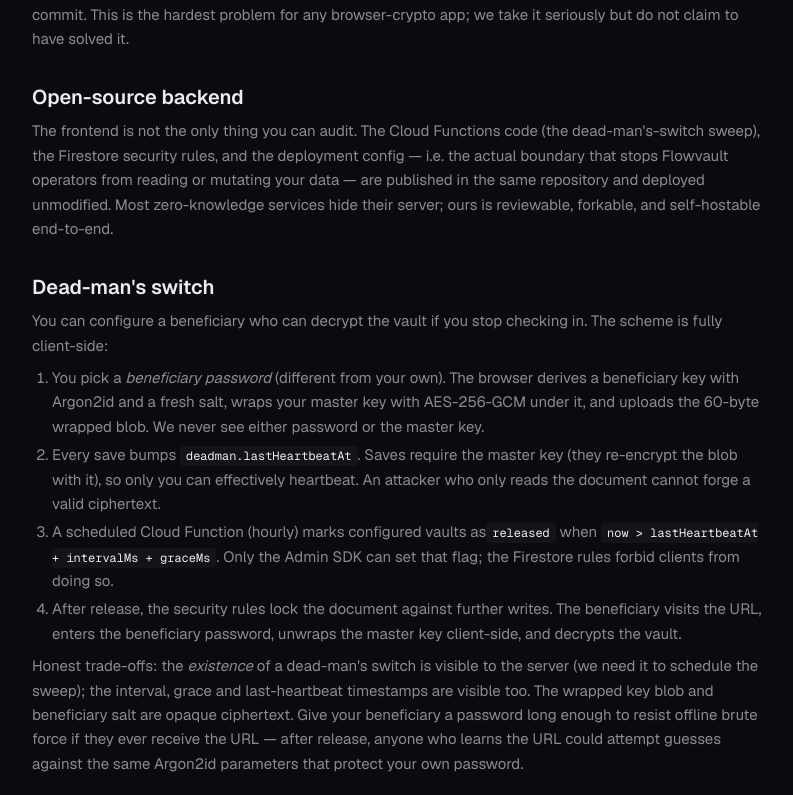
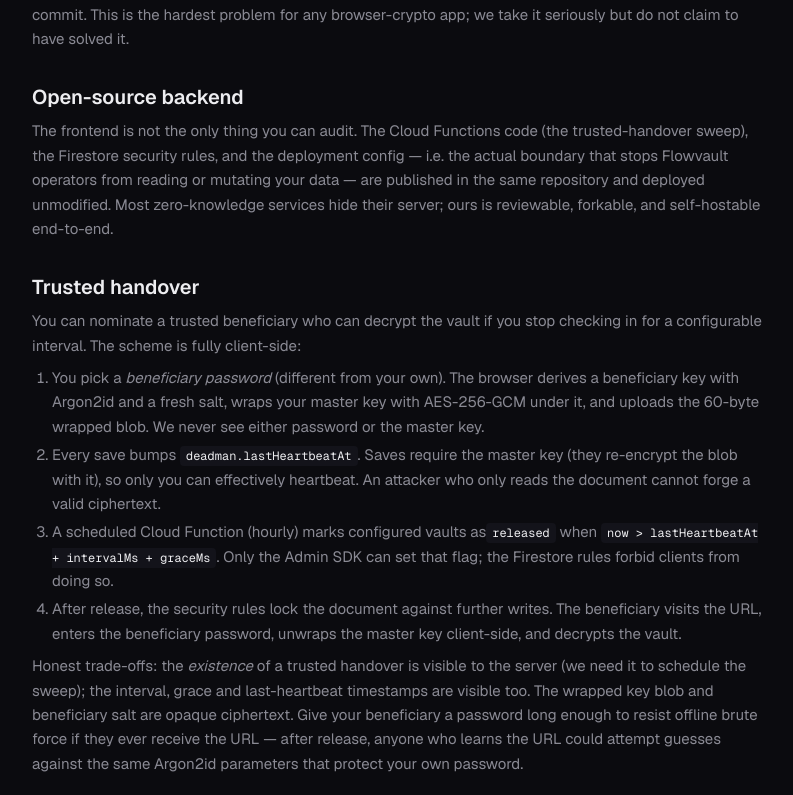
Before and after one commit to Flowdesktech/flowvault, a Next.js app: page /security in a window 1280 px wide. Shown: the part 1865-2660 px from the top of the page, without its empty margins (240-1033 px from the left). Built offline with nearby package versions, Linux system fonts and the light colour scheme; no server answers.

Commit message:
fix: trusted handover texts

```diff
--- a/src/app/faq/page.tsx
+++ b/src/app/faq/page.tsx
@@ -5,9 +5,9 @@
 import { DONATE_PATH, APP_URL } from "@/lib/config";
 
 const FAQ_TITLE =
-  "FAQ — Flowvault: encrypted online notepad, dead-man's switch, time-locked notes, Encrypted Send, encrypted backup & restore; ProtectedText / Standard Notes / CryptPad / Privnote / Bitwarden Send alternative";
+  "FAQ — Flowvault: encrypted online notepad, trusted handover to a beneficiary, time-locked notes, Encrypted Send, encrypted backup & restore; ProtectedText / Standard Notes / CryptPad / Privnote / Bitwarden Send alternative";
 const FAQ_DESCRIPTION =
-  "Honest answers about Flowvault: how plausible-deniability hidden volumes work, how the dead-man's switch releases a vault to a beneficiary if you stop checking in, how drand-backed time-locked notes keep messages sealed until a future date, how Encrypted Send creates self-destructing one-time links with view caps and optional passwords, how zero-knowledge .fvault backup and restore let you migrate or self-host without decrypting anything server-side, and how Flowvault compares to ProtectedText, Standard Notes, CryptPad, Privnote, OneTimeSecret, PrivateBin, Yopass, Notesnook, Joplin, Obsidian, Bitwarden Send, 1Password Share, and Skiff Notes.";
+  "Honest answers about Flowvault: how plausible-deniability hidden volumes work, how the trusted handover releases a vault to a beneficiary if you stop checking in, how drand-backed time-locked notes keep messages sealed until a future date, how Encrypted Send creates self-destructing one-time links with view caps and optional passwords, how zero-knowledge .fvault backup and restore let you migrate or self-host without decrypting anything server-side, and how Flowvault compares to ProtectedText, Standard Notes, CryptPad, Privnote, OneTimeSecret, PrivateBin, Yopass, Notesnook, Joplin, Obsidian, Bitwarden Send, 1Password Share, and Skiff Notes.";
 
 export const metadata: Metadata = {
   title: FAQ_TITLE,
@@ -24,7 +24,13 @@
     "Yopass alternative",
     "Bitwarden Send alternative",
     "1Password Share alternative",
+    "trusted handover notepad",
+    "vault inheritance",
+    "beneficiary access encrypted notes",
     "dead man's switch notepad",
+    "dead man's switch notes",
+    "inactivity-triggered release encrypted notes",
+    "emergency access encrypted notes",
     "time-locked notes",
     "drand tlock",
     "plausible deniability notes",
@@ -520,7 +526,7 @@
 
 const FEATURES: QA[] = [
   {
-    q: "What is the dead-man's switch?",
+    q: "What is the trusted handover?",
     a: (
       <>
         An opt-in way to say: &ldquo;if I stop checking in for X days, let
@@ -537,14 +543,14 @@
     ),
   },
   {
-    q: "Is the dead-man's switch zero-knowledge too?",
+    q: "Is the trusted handover zero-knowledge too?",
     a: (
       <>
         The cryptography is, yes &mdash; the server never sees the
         beneficiary password, the master key, or the plaintext. We do
         <em> acknowledge</em> two visible side-effects we can&apos;t avoid
         without losing the ability to schedule the release: the{" "}
-        <Strong>existence</Strong> of a switch on the vault, and the{" "}
+        <Strong>existence</Strong> of a handover on the vault, and the{" "}
         interval / grace / last-heartbeat metadata. The wrapped key and
         beneficiary salt themselves are opaque ciphertext.
       </>
@@ -562,12 +568,12 @@
         with any password-only zero-knowledge notepad, and the defense we
         plan to add is a Cloud Function that requires a proof of master-key
         knowledge for writes). But they can&apos;t secretly keep the
-        deadman alive.
+        handover from firing.
       </>
     ),
   },
   {
-    q: "Can I cancel a dead-man's switch?",
+    q: "Can I cancel a trusted handover?",
     a: (
       <>
         While it&apos;s still active (not released yet): yes, any time,
@@ -582,36 +588,39 @@
     ),
   },
   {
-    q: "What happens to my other hidden notebooks when the switch fires?",
+    q: "What happens to my other hidden notebooks when the handover fires?",
     a: (
       <>
         Only the notebook that belongs to the master key you wrapped is
         exposed to the beneficiary &mdash; by design. The other slots in
         the vault (decoys, or notebooks under other passwords) stay as
         random-looking bytes that the beneficiary has no key for. If you
-        care about this, configure the switch from a <em>decoy</em>{" "}
+        care about this, configure the handover from a <em>decoy</em>{" "}
         notebook&apos;s session rather than from your primary one.
       </>
     ),
   },
   {
-    q: "Do Standard Notes / ProtectedText / Privnote have a dead-man's switch?",
+    q: "Do Standard Notes / ProtectedText / Privnote have a trusted handover?",
     a: (
       <>
         Not out of the box. Standard Notes has paid cloud sharing but not a
         time-triggered release mechanism. ProtectedText, Privnote,
         CryptPad, and most &ldquo;zero-knowledge notepad&rdquo; services
         have no concept of inheritance &mdash; forget or lose the password
-        and the data is gone. Flowvault ships the switch as a first-class,
-        client-side feature.
+        and the data is gone. Bitwarden&apos;s <em>Emergency Access</em>{" "}
+        feature is the closest mainstream analog, but it requires accounts
+        on both sides and is gated behind a paid plan. Flowvault ships the
+        trusted handover as a first-class, client-side, account-less
+        feature.
       </>
     ),
   },
   {
-    q: "Time-locked notes — are those the same as the dead-man's switch?",
+    q: "Time-locked notes — are those the same as the trusted handover?",
     a: (
       <>
-        No, they&apos;re complementary. The dead-man&apos;s switch uses a
+        No, they&apos;re complementary. The trusted handover uses a
         password-wrapped key that a <em>server</em> unveils after a
         timeout. Time-locked notes use the <Strong>drand</Strong> public
         randomness beacon&apos;s threshold BLS signatures as the unlock
@@ -1019,7 +1028,7 @@
     a: (
       <>
         Yes. The whole stack &mdash; Next.js frontend, Cloud Functions
-        (the dead-man&apos;s-switch sweep and the Encrypted Send read
+        (the trusted-handover release sweep and the Encrypted Send read
         path), and Firestore security rules &mdash; is in one public
         repository. Bring your own Firebase project, deploy the rules
         and Functions, point the frontend at it, and drop a{" "}
@@ -1125,8 +1134,8 @@
         the vault for long-form notes. The file is ~680 KiB regardless
         of how much you&apos;ve written (fixed-size ciphertext), so
         storing many snapshots is cheap. Some users pair this with a
-        dead-man&apos;s switch: the backup protects against data loss,
-        the switch against you being unable to unlock it.
+        trusted handover: the backup protects against data loss,
+        the handover against you being unable to unlock it.
       </>
     ),
   },
@@ -1149,8 +1158,8 @@
             <Strong>Frontend</Strong> (Next.js, all UI + client-side crypto)
           </li>
           <li>
-            <Strong>Cloud Functions</Strong> (dead-man&apos;s-switch
-            sweep). You can read exactly what server-side code runs on
+            <Strong>Cloud Functions</Strong> (the trusted-handover
+            release sweep). You can read exactly what server-side code runs on
             your behalf &mdash; there is no hidden server process.
           </li>
           <li>
@@ -1369,8 +1378,8 @@
         </h1>
         <p className="mt-3 text-muted">
           Questions we get (or expect to get) about our zero-knowledge
-          encrypted notepad, the dead-man&apos;s switch, drand-backed
-          time-locked notes, Encrypted Send,{" "}
+          encrypted notepad, the trusted handover to a beneficiary,
+          drand-backed time-locked notes, Encrypted Send,{" "}
           <Code>.fvault</Code> encrypted backups and restore, and how
           Flowvault compares to ProtectedText, Standard Notes,
           CryptPad, and other alternatives. If yours isn&apos;t here,
@@ -1384,7 +1393,7 @@
         />
         <Section title="Security" items={SECURITY} />
         <Section
-          title="Dead-man's switch & time-locked notes"
+          title="Trusted handover & time-locked notes"
           items={FEATURES}
         />
         <Section title="Using Flowvault" items={USAGE} />
--- a/src/app/layout.tsx
+++ b/src/app/layout.tsx
@@ -63,6 +63,9 @@
     "fvault backup file",
     "export encrypted notes",
     "self-host encrypted notepad",
+    "trusted handover notes",
+    "dead man's switch notepad",
+    "beneficiary access encrypted notes",
     "Flowvault",
     "Flowdesk",
   ],
--- a/src/app/opengraph-image.tsx
+++ b/src/app/opengraph-image.tsx
@@ -101,7 +101,7 @@
           }}
         >
           Zero-knowledge encrypted notepad with plausible deniability, a
-          dead-man&apos;s switch, and drand time-locked notes. Fully
+          trusted handover, and drand time-locked notes. Fully
           open-source.
         </div>
 
--- a/src/app/page.tsx
+++ b/src/app/page.tsx
@@ -48,7 +48,7 @@
       url: APP_URL,
       name: "Flowvault",
       description:
-        "Zero-knowledge encrypted notepad with plausible deniability, a dead-man's switch, drand-backed time-locked notes, self-destructing Encrypted Send, and .fvault encrypted backup & restore.",
+        "Zero-knowledge encrypted notepad with plausible deniability, a trusted handover to a beneficiary, drand-backed time-locked notes, self-destructing Encrypted Send, and .fvault encrypted backup & restore.",
       publisher: { "@id": `${APP_URL}/#organization` },
       inLanguage: "en",
     },
@@ -59,14 +59,14 @@
       operatingSystem: "Web",
       url: APP_URL,
       description:
-        "An open-source zero-knowledge encrypted online notepad. Argon2id + AES-256-GCM, plausible-deniability hidden volumes, multi-notebook tabs per password, a client-wrapped dead-man's switch, drand-backed time-locked notes, self-destructing Encrypted Send, and a .fvault encrypted backup format that round-trips every slot without decrypting anything server-side.",
+        "An open-source zero-knowledge encrypted online notepad. Argon2id + AES-256-GCM, plausible-deniability hidden volumes, multi-notebook tabs per password, a client-wrapped trusted handover that releases the vault to a beneficiary if you stop checking in, drand-backed time-locked notes, self-destructing Encrypted Send, and a .fvault encrypted backup format that round-trips every slot without decrypting anything server-side.",
       offers: { "@type": "Offer", price: "0", priceCurrency: "USD" },
       featureList: [
         "Client-side Argon2id key derivation",
         "AES-256-GCM authenticated encryption",
         "Plausible-deniability hidden-volume format",
         "Multi-notebook tabs per password (all inside one encrypted slot)",
-        "Client-wrapped dead-man's switch",
+        "Client-wrapped trusted handover that releases to a beneficiary if you stop checking in",
         "Drand-backed time-locked notes",
         "Encrypted Send: self-destructing, view-capped one-time notes",
         "Zero-knowledge .fvault backup and restore (migrate or self-host without decrypting server-side)",
@@ -129,8 +129,8 @@
           />
           <Feature
             icon={<Clock size={18} />}
-            title="Dead-man's switch"
-            body="Arm a vault to auto-release to a beneficiary password if you stop checking in. Wrapped key is client-side; release is server-scheduled."
+            title="Trusted handover"
+            body="Pick a beneficiary and a check-in cadence. If you go quiet past the interval, a hand-wrapped key unlocks the vault for them — and nobody sooner."
           />
           <Feature
             icon={<Clock size={18} />}
@@ -351,7 +351,7 @@
                   oursGood
                 />
                 <Row
-                  label="Dead-man's switch"
+                  label="Trusted handover to a beneficiary"
                   ours="Yes"
                   theirs={<X className="inline" size={14} />}
                   oursGood
--- a/src/app/security/page.tsx
+++ b/src/app/security/page.tsx
@@ -5,7 +5,7 @@
 const SEC_TITLE =
   "Security & threat model — Argon2id, AES-GCM, hidden volumes, drand tlock, Encrypted Send";
 const SEC_DESCRIPTION =
-  "Flowvault's threat model and crypto primitives: Argon2id key derivation, AES-256-GCM authenticated encryption, hidden-volume plausible deniability, a client-wrapped dead-man's switch, drand-backed time-locked notes, and Encrypted Send self-destructing one-time links. Written honestly, with the limits spelled out.";
+  "Flowvault's threat model and crypto primitives: Argon2id key derivation, AES-256-GCM authenticated encryption, hidden-volume plausible deniability, a client-wrapped trusted handover to a beneficiary, drand-backed time-locked notes, and Encrypted Send self-destructing one-time links. Written honestly, with the limits spelled out.";
 
 export const metadata: Metadata = {
   title: SEC_TITLE,
@@ -18,6 +18,9 @@
     "plausible deniability hidden volumes",
     "drand tlock time lock",
     "zero knowledge architecture",
+    "dead man's switch",
+    "trusted handover",
+    "encrypted notes beneficiary",
   ],
   alternates: { canonical: "/security" },
   openGraph: {
@@ -170,7 +173,7 @@
         <H2>Open-source backend</H2>
         <p className="mt-2 text-muted">
           The frontend is not the only thing you can audit. The Cloud
-          Functions code (the dead-man&apos;s-switch sweep), the Firestore
+          Functions code (the trusted-handover sweep), the Firestore
           security rules, and the deployment config &mdash; i.e. the
           actual boundary that stops Flowvault operators from reading or
           mutating your data &mdash; are published in the same repository
@@ -179,10 +182,11 @@
           end-to-end.
         </p>
 
-        <H2>Dead-man&apos;s switch</H2>
+        <H2>Trusted handover</H2>
         <p className="mt-2 text-muted">
-          You can configure a beneficiary who can decrypt the vault if you
-          stop checking in. The scheme is fully client-side:
+          You can nominate a trusted beneficiary who can decrypt the vault
+          if you stop checking in for a configurable interval. The scheme
+          is fully client-side:
         </p>
         <ol className="mt-2 list-decimal space-y-1 pl-5 text-muted">
           <li>
@@ -213,8 +217,8 @@
           </li>
         </ol>
         <p className="mt-2 text-muted">
-          Honest trade-offs: the <em>existence</em> of a dead-man&apos;s
-          switch is visible to the server (we need it to schedule the
+          Honest trade-offs: the <em>existence</em> of a trusted handover
+          is visible to the server (we need it to schedule the
           sweep); the interval, grace and last-heartbeat timestamps are
           visible too. The wrapped key blob and beneficiary salt are opaque
           ciphertext. Give your beneficiary a password long enough to resist
--- a/src/components/DeadmanModal.tsx
+++ b/src/components/DeadmanModal.tsx
@@ -41,8 +41,8 @@
     <Modal
       open={open}
       onClose={onClose}
-      title="Dead-man's switch"
-      description="If you stop checking in, a beneficiary you trust can decrypt this vault."
+      title="Trusted handover"
+      description="If you stop checking in for a while, a beneficiary you trust can decrypt this vault."
     >
       {/* Body is conditionally rendered so its local state resets each time
           the modal is opened. Without this, closing + reopening would
@@ -71,7 +71,7 @@
     if (!bp1) return setErr("Enter a beneficiary password.");
     if (bp1.length < 12)
       return setErr(
-        "Use at least 12 characters. The beneficiary password is the only thing protecting your vault if it's ever released.",
+        "Use at least 12 characters. The beneficiary password is the only thing protecting your vault if it's ever handed over.",
       );
     if (bp1 !== bp2) return setErr("Passwords do not match.");
 
@@ -111,7 +111,7 @@
       });
       onClose();
     } catch (e) {
-      setErr((e as Error).message ?? "Could not arm the dead-man's switch.");
+      setErr((e as Error).message ?? "Could not enable the trusted handover.");
     } finally {
       setBusy(false);
     }
@@ -280,7 +280,7 @@
 
       <div className="flex items-center justify-end gap-2">
         <Button type="submit" size="md" disabled={busy}>
-          <Clock size={14} /> {busy ? "Arming…" : "Arm dead-man's switch"}
+          <Clock size={14} /> {busy ? "Enabling…" : "Enable trusted handover"}
         </Button>
       </div>
     </form>
@@ -311,12 +311,12 @@
           <p className="flex items-start gap-2">
             <AlertTriangle size={14} className="mt-0.5 shrink-0 text-danger" />
             <span>
-              <strong className="text-foreground">This vault has been released.</strong>{" "}
-              The dead-man&apos;s switch fired because no save happened
-              within the configured window. The beneficiary can now decrypt
-              this URL by entering the beneficiary password. The vault is
-              also locked against further writes; if you still need to use
-              it privately, create a new vault under a new URL.
+              <strong className="text-foreground">This vault has been handed over.</strong>{" "}
+              The trusted handover fired because no save happened within
+              the configured window. The beneficiary can now decrypt this
+              URL by entering the beneficiary password. The vault is also
+              locked against further writes; if you still need to use it
+              privately, create a new vault under a new URL.
             </span>
           </p>
         </div>
@@ -328,7 +328,7 @@
               <strong className="text-foreground">Active.</strong> Each save
               counts as a check-in. As long as you save before the interval
               expires (plus the grace), nothing happens. If not, the vault
-              is released and your beneficiary can decrypt it.
+              is handed over to your beneficiary, who can then decrypt it.
             </span>
           </p>
         </div>
@@ -353,7 +353,7 @@
         </div>
         <div>
           <dt className="text-muted">
-            {isReleased ? "Released" : "Releases at"}
+            {isReleased ? "Handed over" : "Hands over at"}
           </dt>
           <dd className="font-medium">
             {expiresAt ? new Date(expiresAt).toLocaleString() : "—"}
--- a/src/components/Editor.tsx
+++ b/src/components/Editor.tsx
@@ -191,7 +191,7 @@
                 setStatus({
                   kind: "error",
                   message:
-                    "This vault was released by the dead-man's switch while you were editing. No further writes accepted.",
+                    "This vault was handed over to its beneficiary while you were editing. No further writes accepted.",
                 });
                 return;
               }
@@ -220,7 +220,7 @@
         const err = e as { code?: string; message?: string };
         const msg =
           err?.code === "permission-denied"
-            ? "Save rejected by the server. If you configured a dead-man's switch, it may have released this vault. Reload to refresh."
+            ? "Save rejected by the server. If you configured a trusted handover, it may have already handed this vault over to its beneficiary. Reload to refresh."
             : (err?.message ?? "Save failed.");
         setStatus({ kind: "error", message: msg });
       } finally {
@@ -328,8 +328,8 @@
       {readOnly ? (
         <div className="mb-3 rounded-lg border border-warning/30 bg-warning/10 px-3 py-2 text-xs leading-relaxed text-foreground">
           {open.beneficiary
-            ? "Beneficiary view: this vault was released by the dead-man's switch. You can read but not modify it."
-            : "This vault has been released by the dead-man's switch and is locked against further writes. To start fresh, create a new vault under a new URL."}
+            ? "Beneficiary view: this vault was handed over to you because the owner stopped checking in. You can read but not modify it."
+            : "This vault has been handed over to its beneficiary and is locked against further writes. To start fresh, create a new vault under a new URL."}
         </div>
       ) : null}
       <div className="flex items-center justify-between gap-3">
@@ -347,9 +347,9 @@
                 variant="secondary"
                 size="sm"
                 onClick={() => setDeadmanOpen(true)}
-                title="Configure the dead-man's switch: release this vault to a beneficiary if you stop checking in"
+                title="Set up a trusted handover: hand this vault over to a beneficiary if you stop checking in for a configurable interval"
               >
-                <Clock size={14} /> Switch
+                <Clock size={14} /> Handover
               </Button>
               <Button
                 variant="secondary"
@@ -736,9 +736,9 @@
       <button
         onClick={onClick}
         className="inline-flex items-center gap-1.5 rounded-md border border-danger/40 bg-danger/10 px-2 py-1 text-xs text-danger hover:bg-danger/20"
-        title="This vault has been released by the dead-man's switch."
+        title="This vault has been handed over to its beneficiary."
       >
-        <CircleAlert size={12} /> Released
+        <CircleAlert size={12} /> Handed over
       </button>
     );
   }
@@ -753,7 +753,7 @@
     <button
       onClick={onClick}
       className={`inline-flex items-center gap-1.5 rounded-md border px-2 py-1 text-xs ${tone}`}
-      title={`Dead-man's switch active. Releases ${
+      title={`Trusted handover active. Hands over ${
         expiresAt ? new Date(expiresAt).toLocaleString() : "after the next interval"
       } if you don't save.`}
     >
--- a/src/components/ReleasedGate.tsx
+++ b/src/components/ReleasedGate.tsx
@@ -49,12 +49,12 @@
         </span>
         <div>
           <p className="text-xs uppercase tracking-wider text-warning">
-            Vault released
+            Vault handed over
           </p>
           <p className="text-sm text-foreground">/s/{slug}</p>
           {releasedAt ? (
             <p className="mt-1 text-xs text-muted">
-              The dead-man&apos;s switch fired on{" "}
+              The trusted handover fired on{" "}
               {new Date(releasedAt).toLocaleString()}. The owner did not check
               in within the configured window. The vault is read-only and the
               beneficiary password unlocks it.
@@ -74,7 +74,7 @@
 
       <p className="mt-4 text-xs leading-relaxed text-muted">
         {tab === "beneficiary"
-          ? "Enter the beneficiary password the owner shared with you out of band. It unwraps the vault key and decrypts the released notebook."
+          ? "Enter the beneficiary password the owner shared with you out of band. It unwraps the vault key and decrypts the notebook that was handed over to you."
           : "If you're the original owner, your normal vault password still works in read-only mode. (To start a fresh vault, pick a new URL — this one is locked against further writes.)"}
       </p>
 
--- a/src/components/VaultView.tsx
+++ b/src/components/VaultView.tsx
@@ -116,10 +116,10 @@
           return { error: "Wrong beneficiary password." };
         }
         if (res.kind === "not-released") {
-          return { error: "This vault is no longer in the released state." };
+          return { error: "This vault is no longer in the handed-over state." };
         }
         if (res.kind === "no-deadman") {
-          return { error: "This vault has no dead-man's switch configured." };
+          return { error: "This vault has no trusted handover configured." };
         }
         return { error: "Vault not found." };
       } catch (e) {
--- a/src/lib/firebase/sites.ts
+++ b/src/lib/firebase/sites.ts
@@ -252,7 +252,7 @@
     }
     if (current.deadman?.released) {
       throw new Error(
-        "vault has been released by the dead-man's switch and is read-only",
+        "vault has been handed over to its beneficiary and is read-only",
       );
     }
     const next = current.version + 1;
```
Also changed, not shown: 1 other file (tests, documents, lock files or other folders).
